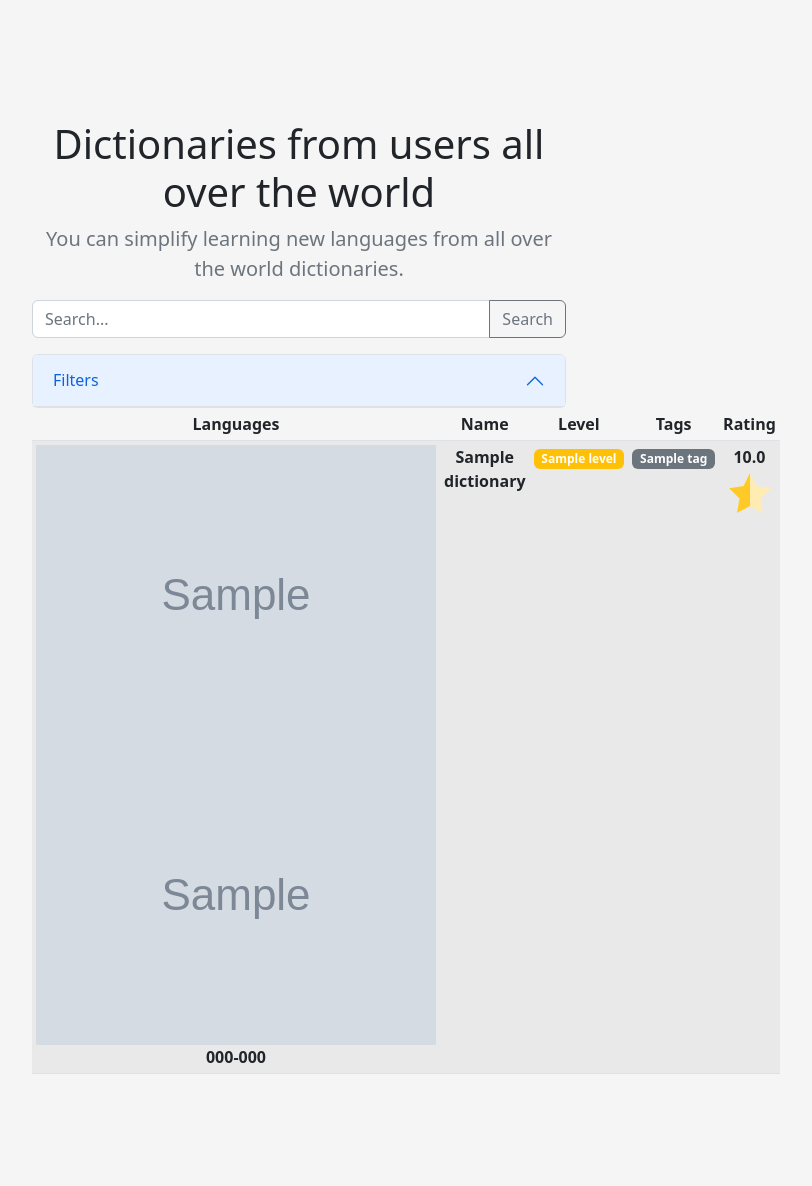
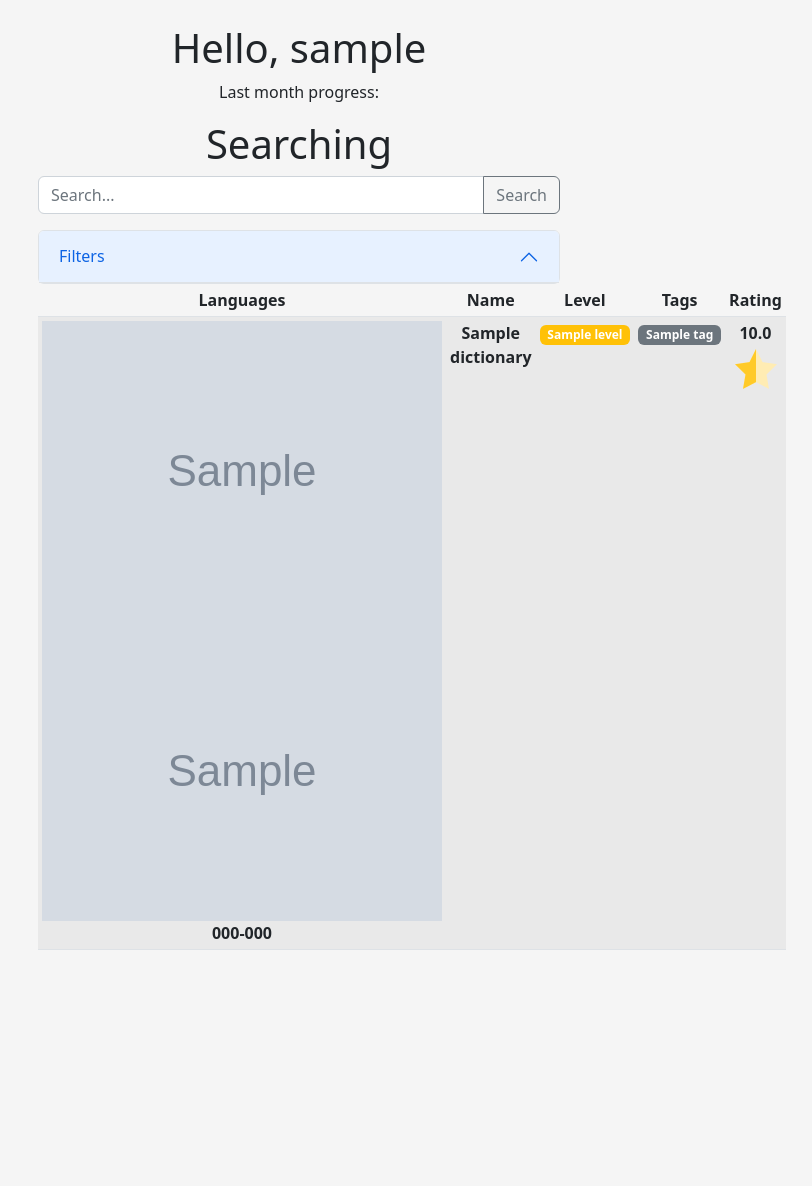
Before and after one commit to intsynko/lang_learner, a Django app: page / in a window 1280 px wide. Shown: the part 73-1259 px from the top of the page, without its empty margins (341-1153 px from the left). After the commit the page ends 1023 px from the top, so only its background shows below. Run offline with Django 4.2, Linux system fonts and the light colour scheme; a user stored in the database is signed in; tables that the repository leaves empty hold one stand-in row (values such as "Sample post"); grey boxes marked "Sample" are stand-in pictures; lists and menus that the app fills with data are empty; parts of the project's set-up code (start-up, migrations or seed data) failed here and were passed over; some libraries are stand-ins or nearby versions.

Commit message:
add progress cards view

```diff
--- a/app/apps/achievements/models.py
+++ b/app/apps/achievements/models.py
@@ -1,4 +1,5 @@
 from django.db import models
+from django.utils import timezone
 from django.utils.translation import gettext_lazy as _
 
 from apps.account import models as account_models
@@ -8,4 +9,4 @@ from apps.dictionary import models as dict_models
 class Attempt(models.Model):
     user = models.ForeignKey(account_models.User, verbose_name=_("User"), on_delete=models.CASCADE, related_name="attempts")
     dictionary = models.ForeignKey(dict_models.Dictionary, verbose_name=_("Dictionary"), on_delete=models.CASCADE, related_name="attempts")
-    date = models.DateField(auto_now=True)
+    date = models.DateField(default=timezone.now)
--- a/app/apps/dictionary/models.py
+++ b/app/apps/dictionary/models.py
@@ -40,6 +40,7 @@ class Dictionary(models.Model):
     tags = models.ManyToManyField(to=Tag, blank=True, verbose_name=_("Tags"), related_name="dicts")
     level = models.ForeignKey(Level, verbose_name=_("Level"), on_delete=models.PROTECT, related_name="dicts")
     is_active = models.BooleanField(_("Is active"), default=True)
+    session_count = models.IntegerField(_("Session count"), default=0)
 
     @classmethod
     def active(cls):
--- a/app/apps/web/forms.py
+++ b/app/apps/web/forms.py
@@ -9,7 +9,8 @@ class DictionaryForm(forms.ModelForm):
 
     class Meta:
         model = dict_models.Dictionary
-        fields = ("id", "name", "language_from", "language_to", "level", "tags", "is_public")
+        fields = ("id", "name", "language_from", "language_to", "level", "tags",
+                  "is_public", "session_count")
 
 
 class WordForm(forms.ModelForm):
--- a/app/apps/web/templates/base.html
+++ b/app/apps/web/templates/base.html
@@ -7,6 +7,9 @@
     <!-- Boostrap -->
     <link href="https://cdn.jsdelivr.net/npm/bootstrap@5.2.2/dist/css/bootstrap.min.css" rel="stylesheet" integrity="sha384-Zenh87qX5JnK2Jl0vWa8Ck2rdkQ2Bzep5IDxbcnCeuOxjzrPF/et3URy9Bv1WTRi" crossorigin="anonymous">
     <script src="https://cdn.jsdelivr.net/npm/bootstrap@5.2.2/dist/js/bootstrap.bundle.min.js" integrity="sha384-OERcA2EqjJCMA+/3y+gxIOqMEjwtxJY7qPCqsdltbNJuaOe923+mo//f6V8Qbsw3" crossorigin="anonymous"></script>
+
+    <!-- Charts -->
+    <script src="https://cdn.jsdelivr.net/npm/chart.js"></script>
 
     <!-- Htmx-->
     <script src="https://unpkg.com/htmx.org@1.8.4"></script>
--- /dev/null
+++ b/app/apps/web/templates/web/components/searching.html
@@ -0,0 +1,38 @@
+<div class="container text-center col-lg-6">
+    <form role="search" method="GET" action="/">
+        <div class="input-group mb-3">
+          <input name="search" type="search" class="form-control" placeholder="Search..." aria-label="Search">
+          <button class="btn btn-outline-secondary" type="submit" id="button-addon2">Search</button>
+        </div>
+
+        <div class="accordion" id="accordionExample">
+          <div class="accordion-item">
+            <h2 class="accordion-header" id="headingOne">
+              <button class="accordion-button" type="button" data-bs-toggle="collapse" data-bs-target="#collapseOne" aria-expanded="true" aria-controls="collapseOne">
+                Filters
+              </button>
+            </h2>
+            <div id="collapseOne" class="accordion-collapse collapse" aria-labelledby="headingOne" data-bs-parent="#accordionExample">
+              {% include "web/components/filters.html" %}
+            </div>
+          </div>
+        </div>
+    </form>
+
+    <table class="table table-striped table-sm">
+        <thead>
+            <tr>
+              <th scope="col">Languages</th>
+              <th scope="col">Name</th>
+              <th scope="col">Level</th>
+              <th scope="col">Tags</th>
+              <th scope="col">Rating</th>
+            </tr>
+        </thead>
+        <tbody>
+            {% for dict in dictionaries%}
+                {% include "web/components/dictionary_raw.html" %}
+            {% endfor %}
+        </tbody>
+    </table>
+</div>
--- a/app/apps/web/templates/web/components/word_card.html
+++ b/app/apps/web/templates/web/components/word_card.html
@@ -3,8 +3,8 @@
         <img class="card-img-top" src="/media/{{ form.image.value }}">
     {% endif %}
     <div class="card-body">
-        <h5 class="card-title">{{ form.word_to.value }}</h5>
-        <p class="card-text" id="word-form">{{ form.word_from.value }}</p>
+        <h5 class="card-title" id="word-form">{{ form.word_from.value }}</h5>
+        <p class="card-text" id="word-form">{{ form.word_to.value }}</p>
 
         <h6 class="card-title">Examples: </h6>
         <p class="card-text">{{ form.example_1.value }}</p>
--- a/app/apps/web/templates/web/main_page.html
+++ b/app/apps/web/templates/web/main_page.html
@@ -11,51 +11,54 @@
 }
 </style>
 
-<section class="py-5 text-center container">
-<div class="row py-lg-5">
-  <div class="col-lg-6 col-md-8 mx-auto">
-        <h1 class="fw-light">Dictionaries from users all over the world</h1>
-        <p class="lead text-muted">You can simplify learning new languages from all over the world dictionaries.</p>
+    <div class="text-center container">
+        <div class="row">
+            {% if user.is_authenticated %}
+                <div class="container row mx-auto">
+                    <h1 class="fw-light">Hello, {{ user.username }}</h1>
+                    <p class="card-text">Last month progress: </p>
+                    {% for progress_ in progress %}
+                        <div class="card mb-2" style="width: 18rem;">
+                          <div class="card-body">
+                            <h5 class="card-title">{{ progress_.dictionary__name }}</h5>
+                            <p class="card-text">You have learned {{ progress_.amount }} times for last month </p>
+                              {% if progress_.attempts|length > 1 %}
+                                <canvas id="chart-{{ progress_.dictionary_id }}"></canvas>
+                              {% endif %}
+                            <a href="/dictionary/{{ progress_.dictionary_id }}/" class="btn btn-primary">Learn it</a>
+                          </div>
+                        </div>
+                    {% endfor %}
 
-        <form class="w-100 me-3" role="search" method="GET" action="/">
-            <div class="input-group mb-3">
-              <input name="search" type="search" class="form-control" placeholder="Search..." aria-label="Search">
-              <button class="btn btn-outline-secondary" type="submit" id="button-addon2">Search</button>
-            </div>
+                    <h1 class="fw-light">Searching</h1>
+                    {% include 'web/components/searching.html' %}
+                </div>
+            {% else %}
+                <div class="col-lg-6 col-md-8 mx-auto">
+                    <h1 class="fw-light">Dictionaries from users all over the world</h1>
+                    <p class="lead text-muted">You can simplify learning new languages from all over the world dictionaries.</p>
 
-            <div class="accordion" id="accordionExample">
-              <div class="accordion-item">
-                <h2 class="accordion-header" id="headingOne">
-                  <button class="accordion-button" type="button" data-bs-toggle="collapse" data-bs-target="#collapseOne" aria-expanded="true" aria-controls="collapseOne">
-                    Filters
-                  </button>
-                </h2>
-                <div id="collapseOne" class="accordion-collapse collapse" aria-labelledby="headingOne" data-bs-parent="#accordionExample">
-                  {% include "web/components/filters.html" %}
+                    {% include 'web/components/searching.html' %}
                 </div>
-              </div>
+            {% endif %}
+        </div>
+    </div>
 
-            </div>
-        </form>
-
-      <table class="table table-striped table-sm">
-      <thead>
-        <tr>
-          <th scope="col">Languages</th>
-          <th scope="col">Name</th>
-          <th scope="col">Level</th>
-          <th scope="col">Tags</th>
-          <th scope="col">Rating</th>
-        </tr>
-      </thead>
-      <tbody>
-        {% for dict in dictionaries%}
-            {% include "web/components/dictionary_raw.html" %}
+    <script>
+        {% for progress_ in progress %}
+            {% if progress_.attempts|length > 1 %}
+                new Chart(document.getElementById('chart-{{ progress_.dictionary_id }}'), {
+                    type: 'line',
+                    data: {
+                      labels: [{% for attempt in progress_.attempts %}"{{ attempt.date }}",{% endfor %}],
+                      datasets: [{
+                        label: 'dates',
+                        data: [{% for attempt in progress_.attempts %}{{ attempt.amount }},{% endfor %}],
+                        borderWidth: 1
+                      }]
+                    },
+                });
+            {% endif %}
         {% endfor %}
-        <tr>
-      </tbody>
-    </table>
-  </div>
-</div>
-</section>
+    </script>
 {% endblock %}
--- a/app/apps/web/views/dictionary.py
+++ b/app/apps/web/views/dictionary.py
@@ -21,7 +21,7 @@ class DictionaryDetailPage(TemplateView):
         except dict_models.Dictionary.DoesNotExist:
             raise Http404()
         context['dictionary'] = DictionaryDetailSerializer(instance=dict, context={"request": kwargs['request']}).data
-        context['words'] = [WordForm(instance=word) for word in dict.words.all()]
+        context['words'] = [WordForm(instance=word) for word in dict.words.filter(active=True)]
         return context
 
     def get(self, request, *args, **kwargs):
@@ -114,6 +114,7 @@ class DictionaryCreatePage(TemplateView):
 
         context = self.get_context_data(**kwargs, request=request)
         context["form"] = form
+        context["words"] = [WordForm(instance=word) for word in form.instance.words.filter(active=True)]
         return render(request, self.template_name, context)
 
 
--- a/app/apps/web/views/main.py
+++ b/app/apps/web/views/main.py
@@ -1,5 +1,11 @@
+import datetime
+from itertools import groupby
+
+from django.db.models import Count
+from django.utils import timezone
 from django.views.generic import TemplateView
 
+from apps.achievements.models import Attempt
 from apps.dictionary import models as dict_models
 from apps.web.serializers import DictionarySerializer, LanguageSerizlizer, LevelSerizlizer, \
     TagSerizlizer
@@ -16,6 +22,25 @@ class MainPage(TemplateView):
         context['languages'] = [LanguageSerizlizer(instance=lang).data for lang in dict_models.Language.objects.all()]
         context['levels'] = [LevelSerizlizer(instance=level).data for level in dict_models.Level.objects.all()]
         context['tags'] = [TagSerizlizer(instance=tag).data for tag in dict_models.Tag.objects.all()]
+        if self.request.user.is_authenticated:
+            attempts = Attempt.objects.filter(
+                user=self.request.user,
+                date__gte=timezone.now() - datetime.timedelta(days=30)
+            ).values(
+                'dictionary_id', 'dictionary__name', 'date'
+            ).annotate(
+                amount=Count('date')
+            ).order_by('dictionary_id', 'date')
+            context['progress'] = []
+            for dict_id, attempts in groupby(attempts, key=lambda x: x['dictionary_id']):
+                attempts = list(attempts)
+                data = {
+                    "dictionary_id": dict_id,
+                    "dictionary__name": attempts[0]["dictionary__name"],
+                    "attempts": attempts,
+                    "amount": sum([attempt['amount'] for attempt in attempts])
+                }
+                context['progress'].append(data)
         context.update({'q': kwargs})
         return context
 
--- a/app/services/learning_mode.py
+++ b/app/services/learning_mode.py
@@ -32,7 +32,8 @@ class LearningModeService:
 
     def init_session(self, request, dict_id):
         session = uuid.uuid4()
-        words = dict_models.Words.objects.filter(dictionary__id=dict_id)
+        words = dict_models.Words.objects.filter(dictionary__id=dict_id, active=True)
+        dict_ = dict_models.Dictionary.objects.get(pk=dict_id)
         init_data = {
             'user_id': request.user.is_authenticated and request.user.id or None,
             'dict_id': dict_id,
@@ -49,7 +50,7 @@ class LearningModeService:
                 for word in words
             },
             'answered': 0,
-            'answers_count': len(words) * 2
+            'answers_count': dict_.session_count or (len(words) * 2)
         }
         cache.set(str(session), json.dumps(init_data), timeout=self.default_timeout)
         return session
```
Also changed, not shown: app/apps/achievements/admin.py (added, +23 -0 lines), app/apps/web/templates/web/components/dictionary_creation.html (added, +94 -0 lines), app/apps/web/templates/web/dictionary_create_page.html (+1 -93 lines), app/apps/achievements/migrations/0002_alter_attempt_date.py (added), app/apps/dictionary/migrations/0008_words_session_count.py (added), app/apps/dictionary/migrations/0009_remove_words_session_count_dictionary_session_count.py (added), app/apps/dictionary/migrations/0010_alter_dictionary_session_count.py (added), app/apps/dictionary/migrations/0011_alter_dictionary_session_count.py (added).
